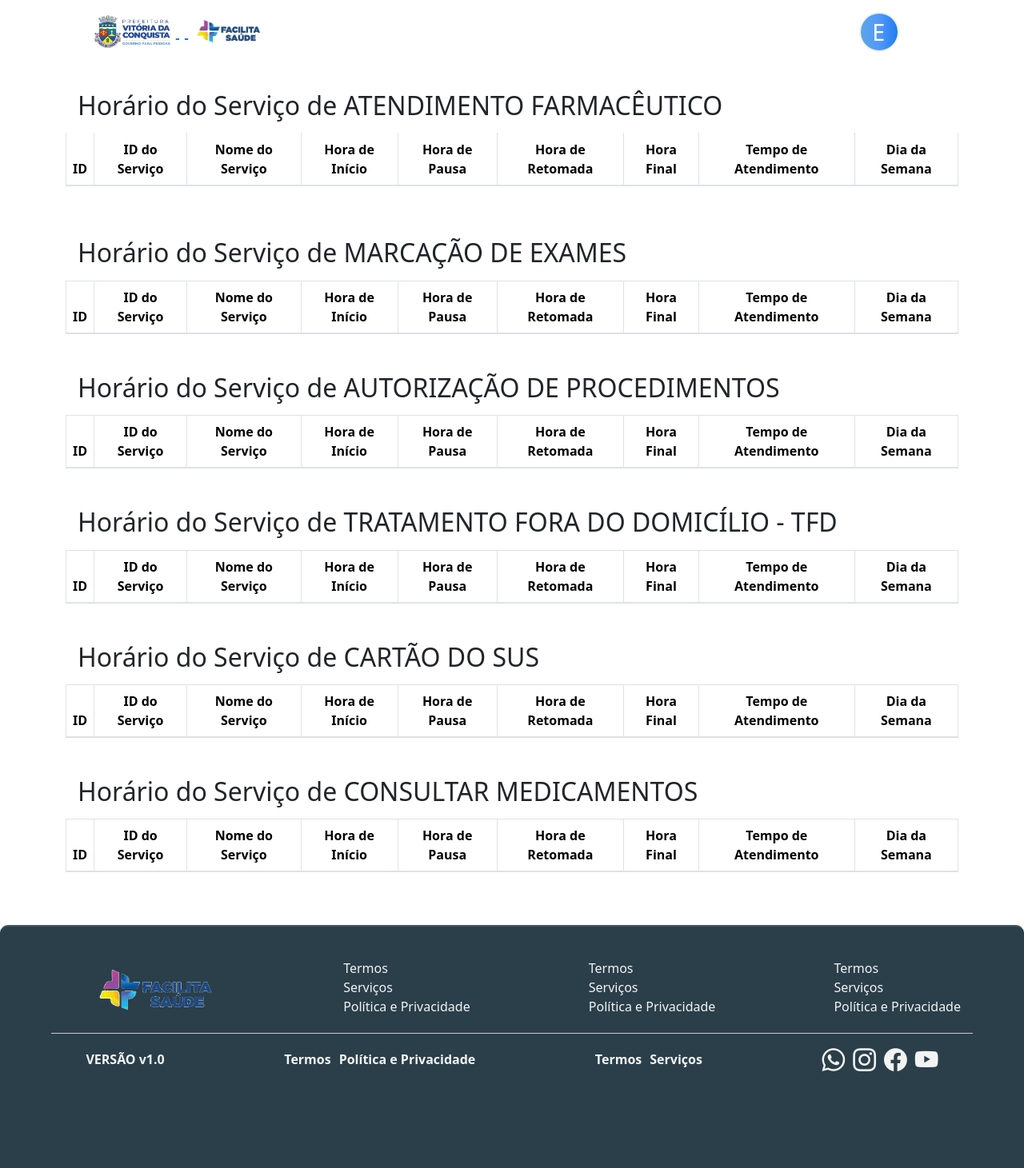
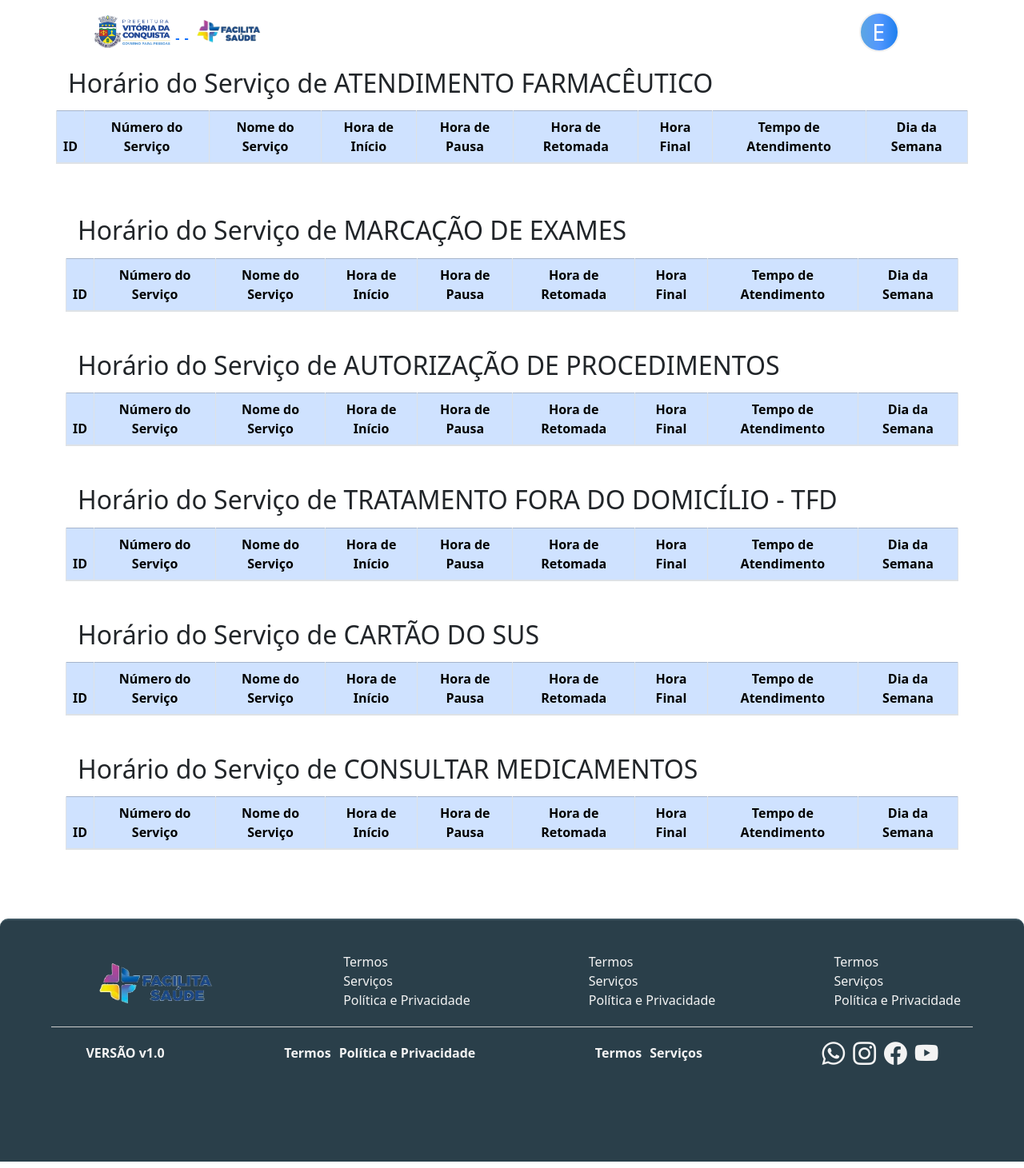
Before and after one commit to InstitutodePesquisaINPES/sms-agenda, a Flask app: page /horarios in a window 1280 px wide. Shown: the whole page at 80% size. Run offline with Flask 3, Linux system fonts and the light colour scheme; the visitor is signed in with stand-in values (Sample User, id 1); lists and menus that the app fills with data are empty; some libraries are stand-ins or nearby versions.

Commit message:
horairos pronto

```diff
--- a/app/controllers/administrador.py
+++ b/app/controllers/administrador.py
@@ -32,12 +32,15 @@ def horarios():
     servico4 = servicos.get(4)
     servico5 = servicos.get(5)
     servico6 = servicos.get(6)
+
+    dias_da_semana = ["Domingo", "Segunda", "Terça", "Quarta", "Quinta", "Sexta", "Sábado"]
     return render_template('horarios.html', horario=horario, horario_servico=servico,
                                             horario2 = horario2, horario_servico2 = servico2,
                                             horario3 = horario3, horario_servico3 = servico3,
                                             horario4 = horario4, horario_servico4 = servico4,
                                             horario5 = horario5, horario_servico5 = servico5,
                                             horario6 = horario6, horario_servico6 = servico6,
+                                            dias_da_semana = dias_da_semana
                            )
 
 @app.route('/api/obter_horario_e_tempo_atendimento', methods=['GET', 'POST'])
--- a/app/static/css/horarios.css
+++ b/app/static/css/horarios.css
@@ -1,63 +1,6 @@
-nav {
-    position: absolute;
-    width: 100%;
-    top: 0;
-    z-index: 10000;
-    display: flex;
-    border-bottom: 1px solid #4f08f550;
-}
-
-.navbar {
-    display: flex;
-    width: 100%;
-    padding: 4px 5%;
-}
-
-.navbar ul {
-    list-style: none;
-}
-
-.navbar ul li a {
-    display: flex;
-    align-items: center;
-}
-
-.navbar ul li a {
-    text-decoration: none;
-    align-items: center;
-}
-
-
-
-.navbar ul li a img {
-    margin-top: 10px;
-    max-width: 50px;
-}
-
-.navbar ul li a p {
-    color: #2f0aa0;
-    filter: drop-shadow(1px 1px 2px #00000040);
-    margin-left: 5px;
-    font-weight: 600;
-    font-size: 0.9rem;
-}
-
-.navbar ul li a i {
-    font-size: 1rem;
-    color: #160d8d;
-    z-index: 1000;
-    margin-left: 15px;
-    filter: drop-shadow(1px 1px 2px #00000040);
-    transition: 0.5s ease-in-out;
-}
-
-.navbar ul li a:hover > .navbar ul li a i {
-    transform: translateX(-5px);
-    transition: 0.5s ease-in-out;
-}
 .tabelas{
 
-    padding: 50px;
+    padding: 70px;
 }
 
 .nome_servico{
@@ -65,7 +8,9 @@ nav {
 }
 
 .table{
-
+    background-color: #1d62a7;
+    color: #ffffff;
+    text-align: center;
 }
 
 .cabecalho_table_horarios{
--- a/app/templates/horarios.html
+++ b/app/templates/horarios.html
@@ -3,20 +3,20 @@
 {% block main %}
     <main>
         <div class="tabelas">
-            <div class="container mt-5 table-responsive">
+            <div class="table-responsive">
                 <h2 class="nome_servico" >Horário do Serviço de {{ horario_servico.nome }}</h2>
-                <table class="table table-bordered">
-                  <thead  class="cabecalho_table_horarios">
+                <table class="table table-bordered table-hover table-striped">
+                  <thead style="background-color:#fff;" class="cabecalho_table_horarios table-primary ">
                     <tr class="cabecalho_table_horarios_tr">
-                      <th class="cabecalho_table_horarios_tr_th">ID</th>
-                      <th >ID do Serviço</th>
-                      <th >Nome do Serviço</th>
-                      <th >Hora de Início</th>
-                      <th >Hora de Pausa</th>
-                      <th >Hora de Retomada</th>
-                      <th >Hora Final</th>
-                      <th >Tempo de Atendimento</th>
-                      <th >Dia da Semana</th>
+                      <th scope="col">ID</th>
+                      <th scope="col">Número do Serviço</th>
+                      <th scope="col">Nome do Serviço</th>
+                      <th scope="col">Hora de Início</th>
+                      <th scope="col">Hora de Pausa</th>
+                      <th scope="col">Hora de Retomada</th>
+                      <th scope="col">Hora Final</th>
+                      <th scope="col">Tempo de Atendimento</th>
+                      <th scope="col">Dia da Semana</th>
                     </tr>
                   </thead>
                   <tbody>
@@ -31,7 +31,7 @@
                             <td>{{ horarios.hora_retomada }}</td>
                             <td>{{ horarios.hora_final }}</td>
                             <td>{{ horarios.tempo_atendimento }}</td>
-                            <td>{{ horarios.dia_semana }}</td>
+                            <td>{{ dias_da_semana[horarios.dia_semana] }}</td>
                         </tr>
                     {% endfor %}
                     <!-- Repita esta linha para cada objeto de horário que você deseja exibir -->
@@ -40,18 +40,18 @@
             </div>
             <div class="container mt-5">
                 <h2 class="nome_servico">Horário do Serviço de {{ horario_servico2.nome }}</h2>
-                <table class="table table-bordered">
-                  <thead class="cabecalho_table">
-                    <tr>
-                      <th>ID</th>
-                      <th>ID do Serviço</th>
-                      <th>Nome do Serviço</th>
-                      <th>Hora de Início</th>
-                      <th>Hora de Pausa</th>
-                      <th>Hora de Retomada</th>
-                      <th>Hora Final</th>
-                      <th>Tempo de Atendimento</th>
-                      <th>Dia da Semana</th>
+                <table class="table table-bordered table-hover table-striped">
+                  <thead style="background-color:#fff;" class="cabecalho_table_horarios table-primary ">
+                    <tr class="cabecalho_table_horarios_tr">
+                      <th scope="col">ID</th>
+                      <th scope="col">Número do Serviço</th>
+                      <th scope="col">Nome do Serviço</th>
+                      <th scope="col">Hora de Início</th>
+                      <th scope="col">Hora de Pausa</th>
+                      <th scope="col">Hora de Retomada</th>
+                      <th scope="col">Hora Final</th>
+                      <th scope="col">Tempo de Atendimento</th>
+                      <th scope="col">Dia da Semana</th>
                     </tr>
                   </thead>
                   <tbody>
@@ -66,7 +66,7 @@
                         <td>{{ horarios.hora_retomada }}</td>
                         <td>{{ horarios.hora_final }}</td>
                         <td>{{ horarios.tempo_atendimento }}</td>
-                        <td>{{ horarios.dia_semana }}</td>
+                        <td>{{ dias_da_semana[horarios.dia_semana] }}</td>
                         </tr>
                     {% endfor %}
                     <!-- Repita esta linha para cada objeto de horário que você deseja exibir -->
@@ -75,18 +75,18 @@
             </div>
             <div class="container mt-5">
                 <h2 class="nome_servico">Horário do Serviço de {{ horario_servico3.nome }}</h2>
-                <table class="table table-bordered">
-                  <thead class="cabecalho_table">
-                    <tr>
-                      <th>ID</th>
-                      <th>ID do Serviço</th>
-                      <th>Nome do Serviço</th>
-                      <th>Hora de Início</th>
-                      <th>Hora de Pausa</th>
-                      <th>Hora de Retomada</th>
-                      <th>Hora Final</th>
-                      <th>Tempo de Atendimento</th>
-                      <th>Dia da Semana</th>
+                <table class="table table-bordered table-hover table-striped">
+                  <thead style="background-color:#fff;" class="cabecalho_table_horarios table-primary ">
+                    <tr class="cabecalho_table_horarios_tr">
+                      <th scope="col">ID</th>
+                      <th scope="col">Número do Serviço</th>
+                      <th scope="col">Nome do Serviço</th>
+                      <th scope="col">Hora de Início</th>
+                      <th scope="col">Hora de Pausa</th>
+                      <th scope="col">Hora de Retomada</th>
+                      <th scope="col">Hora Final</th>
+                      <th scope="col">Tempo de Atendimento</th>
+                      <th scope="col">Dia da Semana</th>
                     </tr>
                   </thead>
                   <tbody>
@@ -101,7 +101,7 @@
                         <td>{{ horarios.hora_retomada }}</td>
                         <td>{{ horarios.hora_final }}</td>
                         <td>{{ horarios.tempo_atendimento }}</td>
-                        <td>{{ horarios.dia_semana }}</td>
+                        <td>{{ dias_da_semana[horarios.dia_semana] }}</td>
                         </tr>
                     {% endfor %}
                     <!-- Repita esta linha para cada objeto de horário que você deseja exibir -->
@@ -110,18 +110,18 @@
             </div>
             <div class="container mt-5">
                 <h2 class="nome_servico">Horário do Serviço de {{ horario_servico4.nome }}</h2>
-                <table class="table table-bordered">
-                  <thead class="cabecalho_table">
-                    <tr>
-                      <th>ID</th>
-                      <th>ID do Serviço</th>
-                      <th>Nome do Serviço</th>
-                      <th>Hora de Início</th>
-                      <th>Hora de Pausa</th>
-                      <th>Hora de Retomada</th>
-                      <th>Hora Final</th>
-                      <th>Tempo de Atendimento</th>
-                      <th>Dia da Semana</th>
+                <table class="table table-bordered table-hover table-striped">
+                  <thead style="background-color:#fff;" class="cabecalho_table_horarios table-primary ">
+                    <tr class="cabecalho_table_horarios_tr">
+                      <th scope="col">ID</th>
+                      <th scope="col">Número do Serviço</th>
+                      <th scope="col">Nome do Serviço</th>
+                      <th scope="col">Hora de Início</th>
+                      <th scope="col">Hora de Pausa</th>
+                      <th scope="col">Hora de Retomada</th>
+                      <th scope="col">Hora Final</th>
+                      <th scope="col">Tempo de Atendimento</th>
+                      <th scope="col">Dia da Semana</th>
                     </tr>
                   </thead>
                   <tbody>
@@ -136,7 +136,7 @@
                         <td>{{ horarios.hora_retomada }}</td>
                         <td>{{ horarios.hora_final }}</td>
                         <td>{{ horarios.tempo_atendimento }}</td>
-                        <td>{{ horarios.dia_semana }}</td>
+                        <td>{{ dias_da_semana[horarios.dia_semana] }}</td>
                         </tr>
                     {% endfor %}
                     <!-- Repita esta linha para cada objeto de horário que você deseja exibir -->
@@ -145,18 +145,18 @@
             </div>
             <div class="container mt-5">
                 <h2 class="nome_servico">Horário do Serviço de {{ horario_servico5.nome }}</h2>
-                <table class="table table-bordered">
-                  <thead class="cabecalho_table">
-                    <tr>
-                      <th>ID</th>
-                      <th>ID do Serviço</th>
-                      <th>Nome do Serviço</th>
-                      <th>Hora de Início</th>
-                      <th>Hora de Pausa</th>
-                      <th>Hora de Retomada</th>
-                      <th>Hora Final</th>
-                      <th>Tempo de Atendimento</th>
-                      <th>Dia da Semana</th>
+                <table class="table table-bordered table-hover table-striped">
+                  <thead style="background-color:#fff;" class="cabecalho_table_horarios table-primary ">
+                    <tr class="cabecalho_table_horarios_tr">
+                      <th scope="col">ID</th>
+                      <th scope="col">Número do Serviço</th>
+                      <th scope="col">Nome do Serviço</th>
+                      <th scope="col">Hora de Início</th>
+                      <th scope="col">Hora de Pausa</th>
+                      <th scope="col">Hora de Retomada</th>
+                      <th scope="col">Hora Final</th>
+                      <th scope="col">Tempo de Atendimento</th>
+                      <th scope="col">Dia da Semana</th>
                     </tr>
                   </thead>
                   <tbody>
@@ -171,7 +171,7 @@
                         <td>{{ horarios.hora_retomada }}</td>
                         <td>{{ horarios.hora_final }}</td>
                         <td>{{ horarios.tempo_atendimento }}</td>
-                        <td>{{ horarios.dia_semana }}</td>
+                        <td>{{ dias_da_semana[horarios.dia_semana] }}</td>
                         </tr>
                     {% endfor %}
                     <!-- Repita esta linha para cada objeto de horário que você deseja exibir -->
@@ -180,18 +180,18 @@
             </div>
             <div class="container mt-5">
                 <h2 class="nome_servico">Horário do Serviço de {{ horario_servico6.nome }}</h2>
-                <table class="table table-bordered">
-                  <thead class="cabecalho_table">
-                    <tr>
-                      <th>ID</th>
-                      <th>ID do Serviço</th>
-                      <th>Nome do Serviço</th>
-                      <th>Hora de Início</th>
-                      <th>Hora de Pausa</th>
-                      <th>Hora de Retomada</th>
-                      <th>Hora Final</th>
-                      <th>Tempo de Atendimento</th>
-                      <th>Dia da Semana</th>
+                <table class="table table-bordered table-hover table-striped">
+                  <thead style="background-color:#fff;" class="cabecalho_table_horarios table-primary ">
+                    <tr class="cabecalho_table_horarios_tr">
+                      <th scope="col">ID</th>
+                      <th scope="col">Número do Serviço</th>
+                      <th scope="col">Nome do Serviço</th>
+                      <th scope="col">Hora de Início</th>
+                      <th scope="col">Hora de Pausa</th>
+                      <th scope="col">Hora de Retomada</th>
+                      <th scope="col">Hora Final</th>
+                      <th scope="col">Tempo de Atendimento</th>
+                      <th scope="col">Dia da Semana</th>
                     </tr>
                   </thead>
                   <tbody>
@@ -206,7 +206,7 @@
                         <td>{{ horarios.hora_retomada }}</td>
                         <td>{{ horarios.hora_final }}</td>
                         <td>{{ horarios.tempo_atendimento }}</td>
-                        <td>{{ horarios.dia_semana }}</td>
+                        <td>{{ dias_da_semana[horarios.dia_semana] }}</td>
                         </tr>
                     {% endfor %}
                     <!-- Repita esta linha para cada objeto de horário que você deseja exibir -->
```
